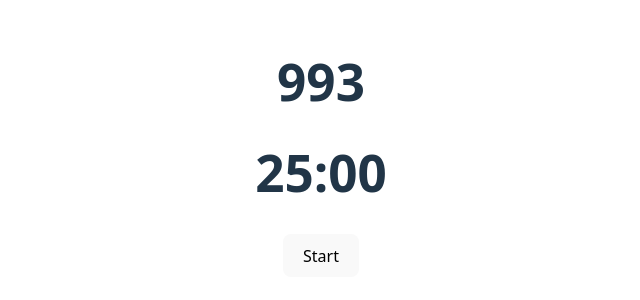
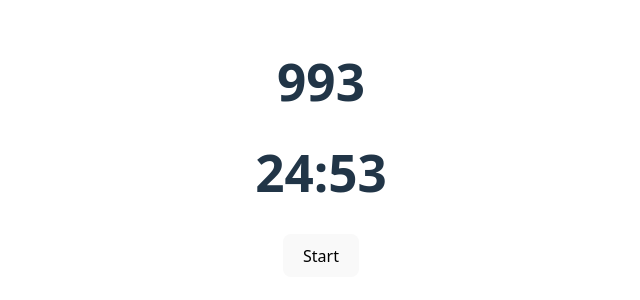
Before and after one commit to Daojim/pomodoro, a React (Vite) app: page / in a window 1280 px wide. Shown: the part 252-552 px from the top of the page, without its empty margins (319-959 px from the left). Built offline with nearby package versions, Linux system fonts and the light colour scheme.

Commit message:
Readd old timer logic to test

```diff
--- a/src/components/Timer.jsx
+++ b/src/components/Timer.jsx
@@ -4,6 +4,8 @@ function Timer() {
   const [timeText, setTimeText] = useState("25:00");
   const [isCountingDown, setIsCountingDown] = useState(false);
   const [count, setCount] = useState(1000);
+  let startingMinutes = 25;
+  let time = startingMinutes * 60;
 
   function onStartPauseClick() {
     setIsCountingDown((prevState) => !prevState);
@@ -13,7 +15,11 @@ function Timer() {
     console.log("useEffect runs");
 
     const interval = setInterval(() => {
-      setCount((prevCount) => prevCount - 1); // Correct way to update state
+      time--;
+      const minutes = Math.floor(time / 60);
+      let seconds = time % 60;
+      setCount((prevCount) => prevCount - 1);
+      setTimeText(`${minutes}:${seconds}`);
     }, 1000);
 
     return () => clearInterval(interval);
```
